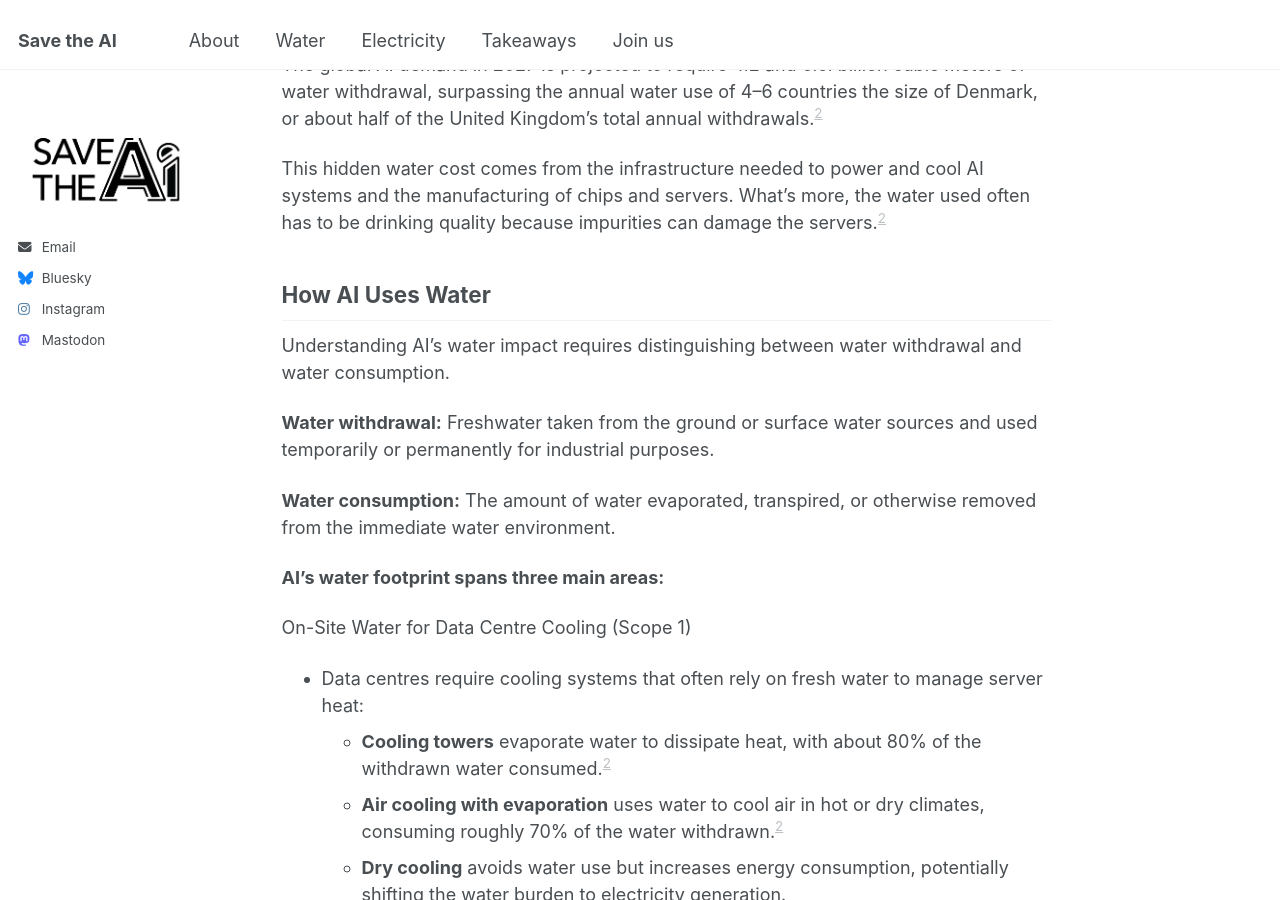
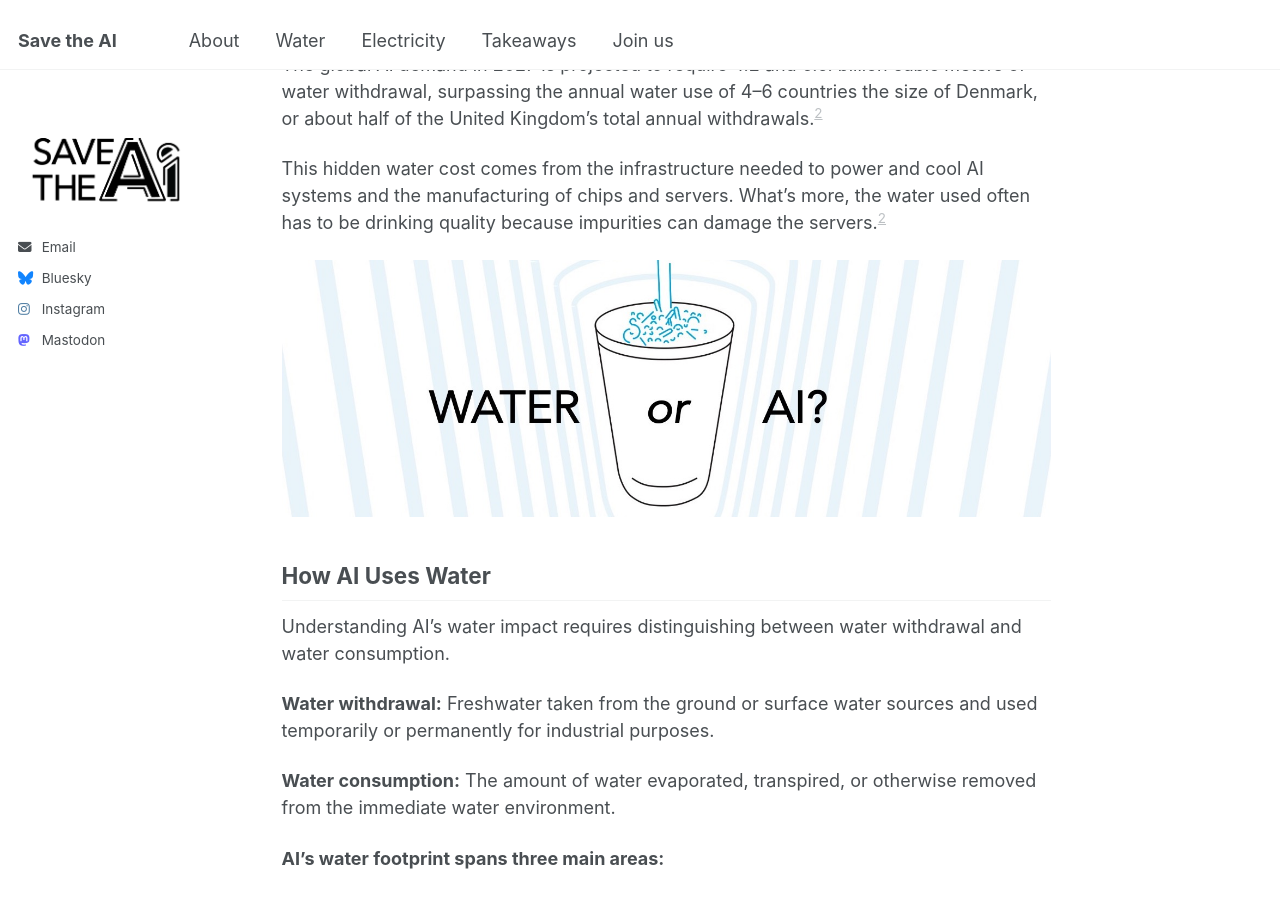
Before and after one commit to JustSustainabilityDesign/savetheAI, a Jekyll site: the page built from _pages/water.md, in a window 1280 px wide and 900 px high, scrolled down 360 px. Built offline with Jekyll 4.4.1, drawn with Linux system fonts in a browser that asks for light colours.

Commit message:
Update water.md

```diff
--- a/_pages/water.md
+++ b/_pages/water.md
@@ -12,6 +12,8 @@ Additionally, training a model like GPT-3 in Microsoft’s US data centres can c
 The global AI demand in 2027 is projected to require 4.2 and 6.6. billion cubic meters of water withdrawal, surpassing the annual water use of 4–6 countries the size of Denmark, or about half of the United Kingdom’s total annual withdrawals.[^2]
 
 This hidden water cost comes from the infrastructure needed to power and cool AI systems and the manufacturing of chips and servers. What’s more, the water used often has to be drinking quality because impurities can damage the servers.[^2]
+
+<img src="/images/JSD_SaveTheAI_HeaderImage_Water.jpg" style="display: block; margin: auto;"/>
 
 ## How AI Uses Water
 Understanding AI’s water impact requires distinguishing between water withdrawal and water consumption.
```
